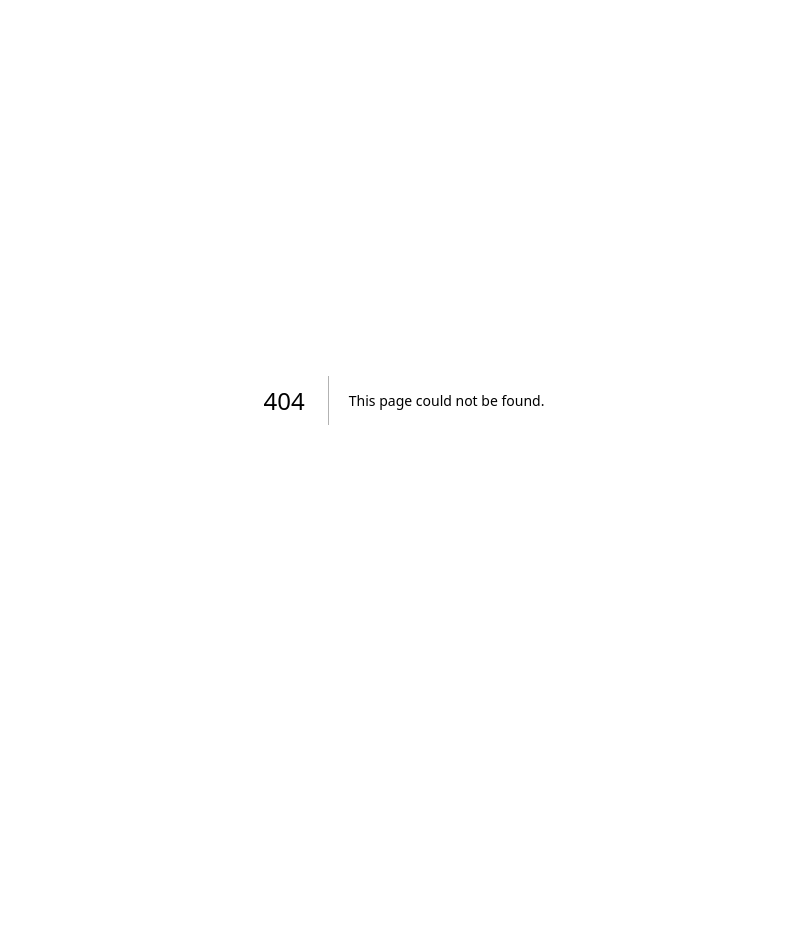
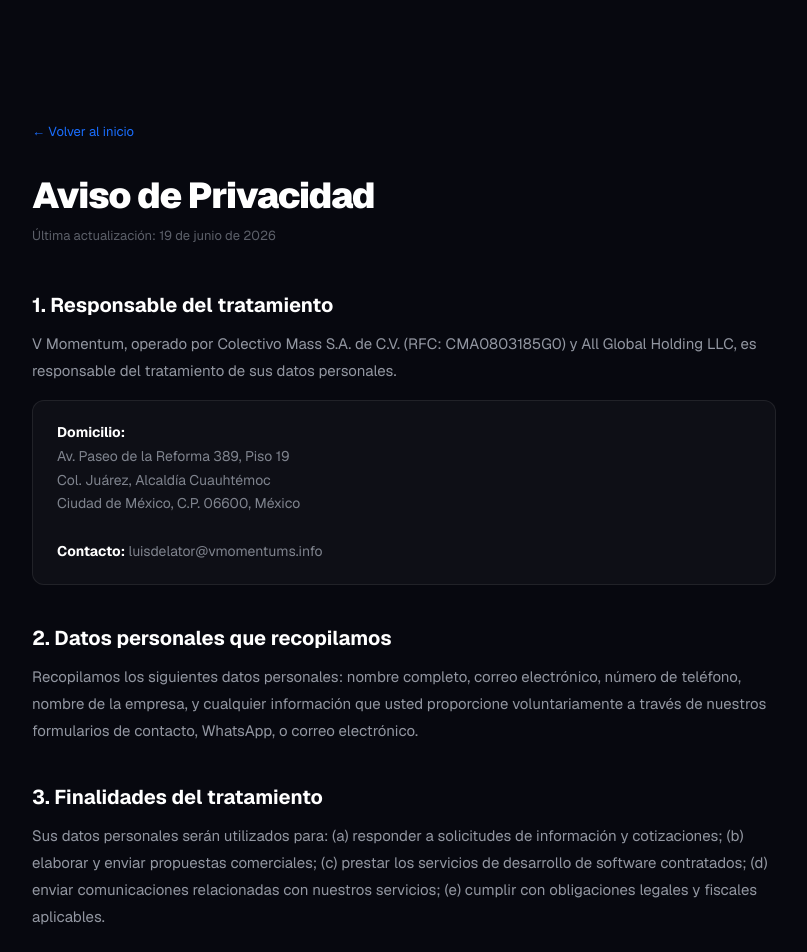
Before and after one commit to turbillon50/vmomentum-site, a Next.js app: page /privacidad in a window 1280 px wide. Before the commit this address had no page. Shown: the top 952 px of the page, without its empty margins (236-1043 px from the left). Before the commit the page ends 800 px from the top, so only its background shows below. Built offline with nearby package versions, Linux system fonts and the light colour scheme.

Commit message:
feat: add privacy policy page

```diff
--- /dev/null
+++ b/app/privacidad/page.tsx
@@ -0,0 +1,57 @@
+import type { Metadata } from "next";
+import Link from "next/link";
+
+export const metadata: Metadata = {
+  title: "Aviso de Privacidad — V Momentum",
+  description: "Aviso de privacidad y protección de datos personales de V Momentum.",
+};
+
+const S = {
+  page:{background:"#07080f",minHeight:"100vh",color:"#dde3f0",fontFamily:"var(--font-geist-sans,system-ui,sans-serif)"} as const,
+  wrap:{maxWidth:800,margin:"0 auto",padding:"120px 28px 80px"} as const,
+  h1:{fontSize:36,fontWeight:900,letterSpacing:"-0.03em",color:"#fff",marginBottom:8} as const,
+  sub:{fontSize:13,color:"rgba(221,227,240,0.4)",marginBottom:48} as const,
+  h2:{fontSize:20,fontWeight:700,color:"#fff",marginTop:40,marginBottom:12} as const,
+  p:{fontSize:15,color:"rgba(221,227,240,0.65)",lineHeight:1.8,marginBottom:16} as const,
+  back:{display:"inline-flex",alignItems:"center",gap:6,fontSize:13,color:"#1a6eff",textDecoration:"none",marginBottom:32} as const,
+  addr:{fontSize:14,color:"rgba(221,227,240,0.55)",lineHeight:1.7,background:"rgba(255,255,255,0.03)",border:"1px solid rgba(255,255,255,0.08)",borderRadius:12,padding:"20px 24px",marginTop:8,marginBottom:16} as const,
+};
+
+export default function Privacidad(){return(
+<div style={S.page}><div style={S.wrap}>
+<Link href="/" style={S.back}>← Volver al inicio</Link>
+<h1 style={S.h1}>Aviso de Privacidad</h1>
+<p style={S.sub}>Última actualización: 19 de junio de 2026</p>
+
+<h2 style={S.h2}>1. Responsable del tratamiento</h2>
+<p style={S.p}>V Momentum, operado por Colectivo Mass S.A. de C.V. (RFC: CMA0803185G0) y All Global Holding LLC, es responsable del tratamiento de sus datos personales.</p>
+<div style={S.addr}>
+<strong style={{color:"#fff"}}>Domicilio:</strong><br/>
+Av. Paseo de la Reforma 389, Piso 19<br/>
+Col. Juárez, Alcaldía Cuauhtémoc<br/>
+Ciudad de México, C.P. 06600, México<br/><br/>
+<strong style={{color:"#fff"}}>Contacto:</strong> luisdelator@vmomentums.info
+</div>
+
+<h2 style={S.h2}>2. Datos personales que recopilamos</h2>
+<p style={S.p}>Recopilamos los siguientes datos personales: nombre completo, correo electrónico, número de teléfono, nombre de la empresa, y cualquier información que usted proporcione voluntariamente a través de nuestros formularios de contacto, WhatsApp, o correo electrónico.</p>
+
+<h2 style={S.h2}>3. Finalidades del tratamiento</h2>
+<p style={S.p}>Sus datos personales serán utilizados para: (a) responder a solicitudes de información y cotizaciones; (b) elaborar y enviar propuestas comerciales; (c) prestar los servicios de desarrollo de software contratados; (d) enviar comunicaciones relacionadas con nuestros servicios; (e) cumplir con obligaciones legales y fiscales aplicables.</p>
+
+<h2 style={S.h2}>4. Transferencia de datos</h2>
+<p style={S.p}>No compartimos, vendemos ni transferimos sus datos personales a terceros, salvo cuando sea necesario para cumplir con obligaciones legales o contractuales (por ejemplo, servicios de hosting, procesadores de pago, o autoridades fiscales).</p>
+
+<h2 style={S.h2}>5. Derechos ARCO</h2>
+<p style={S.p}>Usted tiene derecho a Acceder, Rectificar, Cancelar u Oponerse al tratamiento de sus datos personales (derechos ARCO), así como a revocar su consentimiento. Para ejercer estos derechos, envíe un correo a luisdelator@vmomentums.info con el asunto &quot;Derechos ARCO&quot;.</p>
+
+<h2 style={S.h2}>6. Cookies y tecnologías de rastreo</h2>
+<p style={S.p}>Utilizamos cookies y tecnologías similares (incluyendo Google Ads y Google Analytics) para mejorar la experiencia del usuario y medir el rendimiento de nuestras campañas publicitarias. Puede consultar nuestra <Link href="/cookies" style={{color:"#1a6eff"}}>Política de Cookies</Link> para más detalles.</p>
+
+<h2 style={S.h2}>7. Cambios al aviso de privacidad</h2>
+<p style={S.p}>Nos reservamos el derecho de modificar este aviso de privacidad en cualquier momento. Las modificaciones serán publicadas en esta página con la fecha de actualización correspondiente.</p>
+
+<h2 style={S.h2}>8. Legislación aplicable</h2>
+<p style={S.p}>Este aviso de privacidad se rige por la Ley Federal de Protección de Datos Personales en Posesión de los Particulares (LFPDPPP) y su Reglamento, así como por las disposiciones aplicables del Instituto Nacional de Transparencia, Acceso a la Información y Protección de Datos Personales (INAI).</p>
+</div></div>
+);}
```
